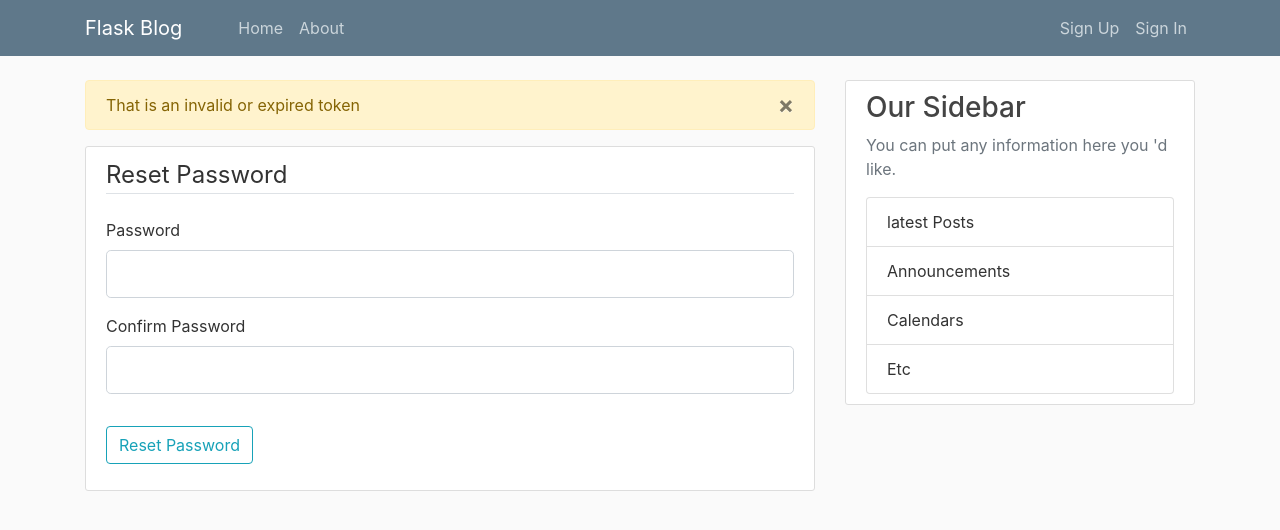
After one commit to lamine860/flask_blog, a Flask app: page /reset_password/1 in a window 1280 px wide. The commit adds this page. Shown: the top 530 px of the page. Run offline with Flask 2, Linux system fonts and the light colour scheme; some libraries are stand-ins or nearby versions.

Commit message:
Add password request reset and password reset system

```diff
--- a/flask_blog/__init__.py
+++ b/flask_blog/__init__.py
@@ -2,6 +2,7 @@ from flask import Flask
 from flask_sqlalchemy import SQLAlchemy
 from flask_bcrypt import Bcrypt
 from flask_login import LoginManager
+from flask_mail import Mail
 
 
 app = Flask(__name__)
@@ -12,6 +13,8 @@ bcrypt = Bcrypt(app)
 login_manager = LoginManager(app)
 login_manager.login_view = 'sign_in'
 login_manager.login_message_category = 'info'
-
+app.config['MAIL_SERVER'] = 'localhost'
+app.config['MAIL_PORT'] = 1025
+mail = Mail(app)
 
 from flask_blog import routes
--- a/flask_blog/forms.py
+++ b/flask_blog/forms.py
@@ -74,3 +74,20 @@ class PostForm(FlaskForm):
     title = StringField('Titlle', validators=[DataRequired()])
     content = TextAreaField('Content', validators=[DataRequired()])
     submit = SubmitField('Post')
+
+class RequestResetForm(FlaskForm):
+    email = StringField('Email',
+                        validators=[DataRequired(), Email()])
+    submit = SubmitField('Request Password Reset')
+
+    def validate_email(self, email):
+        user = User.query.filter_by(email=email.data).first()
+        if user is None:
+            raise ValidationError('There is no account with that email. You must register first.')
+
+
+class ResetPasswordForm(FlaskForm):
+    password = PasswordField('Password', validators=[DataRequired()])
+    confirm_password = PasswordField('Confirm Password',
+                                     validators=[DataRequired(), EqualTo('password')])
+    submit = SubmitField('Reset Password')
--- a/flask_blog/models.py
+++ b/flask_blog/models.py
@@ -1,7 +1,7 @@
 from datetime import datetime
-from flask_blog import db
-from flask_blog import login_manager
+from flask_blog import db, app, login_manager
 from flask_login import UserMixin
+from itsdangerous import TimedJSONWebSignatureSerializer as Serializer
 
 
 @login_manager.user_loader
@@ -16,10 +16,21 @@ class User(db.Model, UserMixin):
     image_file = db.Column(db.String(20), nullable=False, default='default.jpg')
     posts = db.relationship('Post', backref='author', lazy=True)
 
+    def get_reset_token(self, expires_sec=1800):
+        s = Serializer(app.config['SECRET_KEY'], expires_sec)
+        return s.dumps({'user_id': self.id}).decode('utf8')
 
     def __repr__(self):
         return f"User('{self.username}', '{self.email}', '{self.image_file}')"
 
+    @staticmethod
+    def verify_reset_token(token):
+        s = Serializer(app.config['SECRET_KEY'])
+        try:
+            user_id = s.loads(token)['user_id']
+        except:
+            return None
+        return User.query.get(user_id)
 
 class Post(db.Model):
     id = db.Column(db.Integer, primary_key=True)
--- a/flask_blog/routes.py
+++ b/flask_blog/routes.py
@@ -3,10 +3,10 @@ import os
 from PIL import Image
 from flask import url_for, flash, render_template as render, redirect, request, abort
 from flask_login import login_required, login_user, logout_user, current_user
+from flask_mail import Message
 
-
-from flask_blog import app, bcrypt, db
-from flask_blog.forms import RegistrationFrom, LoginForm, UpdateAccount, PostForm
+from flask_blog import app, bcrypt, db, mail
+from flask_blog.forms import RegistrationFrom, LoginForm, UpdateAccount, PostForm, RequestResetForm, ResetPasswordForm
 from flask_blog.models import User, Post
 
 
@@ -14,7 +14,8 @@ from flask_blog.models import User, Post
 
 @app.route('/')
 def home():
-    posts = Post.query.order_by(Post.date_posted.desc()).all()
+    page = request.args.get('page', 1, type=int)
+    posts = Post.query.order_by(Post.date_posted.desc()).paginate(page=page, per_page=5)
     return render('home.html', posts=posts)
 
 
@@ -100,6 +101,7 @@ def logout():
     return redirect(url_for('home'))
 
 @app.route('/post/new', methods=['GET', 'POST'])
+@login_required
 def new_post():
     form = PostForm()
     if form.validate_on_submit():
@@ -145,3 +147,42 @@ def delete_post(post_id):
     db.session.commit()
     flash('Your post has been deleted!', 'success')
     return redirect(url_for('home'))
+
+def send_reset(user):
+    token = user.get_reset_token()
+    msg = Message('Password Reset Request',sender='noreply@geek4020m.com',recipients=[user.email])
+    msg.body = f'''To reset your password, visit the following link: <a href="{url_for('reset_token', token=token, _external=True)}">Reset Password</a>
+    If you did not make this request then simply ignore this email and no changes will be made.
+    '''
+    mail.send(msg)
+
+
+
+@app.route('/request_reset', methods=['GET', 'POST'])
+def request_reset():
+    if current_user.is_authenticated:
+        return redirect(url('home'))
+    form = RequestResetForm()
+    if form.validate_on_submit():
+        user = User.query.filter_by(email=form.email.data).first()
+        send_reset(user)
+        flash('An email has been send with instructions to reset your password.', 'success')
+        return redirect(url_for('sign_in'))
+    return render('request_reset.html', title='Request Reset', form=form)
+
+
+@app.route('/reset_password/<token>', methods=['GET', 'POST'])
+def reset_token(token):
+    if current_user.is_authenticated:
+        return redirect(url_for('home'))
+    user = User.verify_reset_token(token)
+    if user is None:
+        flash('That is an invalid or expired token', 'warning')
+    form = ResetPasswordForm()
+    if form.validate_on_submit():
+        hashed_password = bcrypt.generate_password_hash(form.password.data).decode('utf8')
+        user.password = hashed_password
+        db.session.commit()
+        flash('Your password has been updated! your now able to login.', 'success')
+        return redirect(url_for('sign_in'))
+    return render('reset_token.html', title='Reset Password', form=form)
--- a/flask_blog/static/main.css
+++ b/flask_blog/static/main.css
@@ -7,7 +7,6 @@ body {
   h1, h2, h3, h4, h5, h6 {
     color: #444444;
   }
-
 
   .bg-steel {
     background-color: #5f788a;
@@ -21,11 +20,9 @@ h1, h2, h3, h4, h5, h6 {
     color: #ffffff;
   }
 
-
   .site-header .navbar-nav .nav-link.active {
     font-weight: 500;
   }
-
 
   .content-section {
     background: #ffffff;
@@ -47,7 +44,6 @@ a.article-title:hover {
   .article-content {
     white-space: pre-line;
   }
-
 
   .article-img {
     height: 65px;
--- /dev/null
+++ b/flask_blog/templates/reset_token.html
@@ -0,0 +1,40 @@
+{% extends "layout/base.html" %}
+{% block body %}
+    <div class="content-section">
+        <form method="POST" action="">
+            {{ form.hidden_tag() }}
+            <fieldset class="form-group">
+                <legend class="border-bottom mb-4">Reset Password</legend>
+                <div class="form-group">
+                    {{ form.password.label(class="form-control-label") }}
+                    {% if form.password.errors %}
+                        {{ form.password(class="form-control form-control-lg is-invalid") }}
+                        <div class="invalid-feedback">
+                            {% for error in form.password.errors %}
+                                <span>{{ error }}</span>
+                            {% endfor %}
+                        </div>
+                    {% else %}
+                        {{ form.password(class="form-control form-control-lg") }}
+                    {% endif %}
+                </div>
+                <div class="form-group">
+                    {{ form.confirm_password.label(class="form-control-label") }}
+                    {% if form.confirm_password.errors %}
+                        {{ form.confirm_password(class="form-control form-control-lg is-invalid") }}
+                        <div class="invalid-feedback">
+                            {% for error in form.confirm_password.errors %}
+                                <span>{{ error }}</span>
+                            {% endfor %}
+                        </div>
+                    {% else %}
+                        {{ form.confirm_password(class="form-control form-control-lg") }}
+                    {% endif %}
+                </div>
+            </fieldset>
+            <div class="form-group">
+                {{ form.submit(class="btn btn-outline-info") }}
+            </div>
+        </form>
+    </div>
+{% endblock%}
--- a/flask_blog/templates/sign_in.html
+++ b/flask_blog/templates/sign_in.html
@@ -41,7 +41,7 @@
                 </div>
             </fieldset>
             <small class="text-muted ml-2">
-                <a href="">Forgot Password?</a>
+                <a href="{{ url_for('request_reset') }}">Forgot Password?</a>
             </small>
         </form>
     </div>
```
Also changed, not shown: flask_blog/templates/home.html (+12 -1 lines), flask_blog/templates/request_reset.html (added, +27 -0 lines), flask_blog/site2.db (deleted), flask_blog/site3.db. Lines whose indentation alone changed are shown as unchanged.
